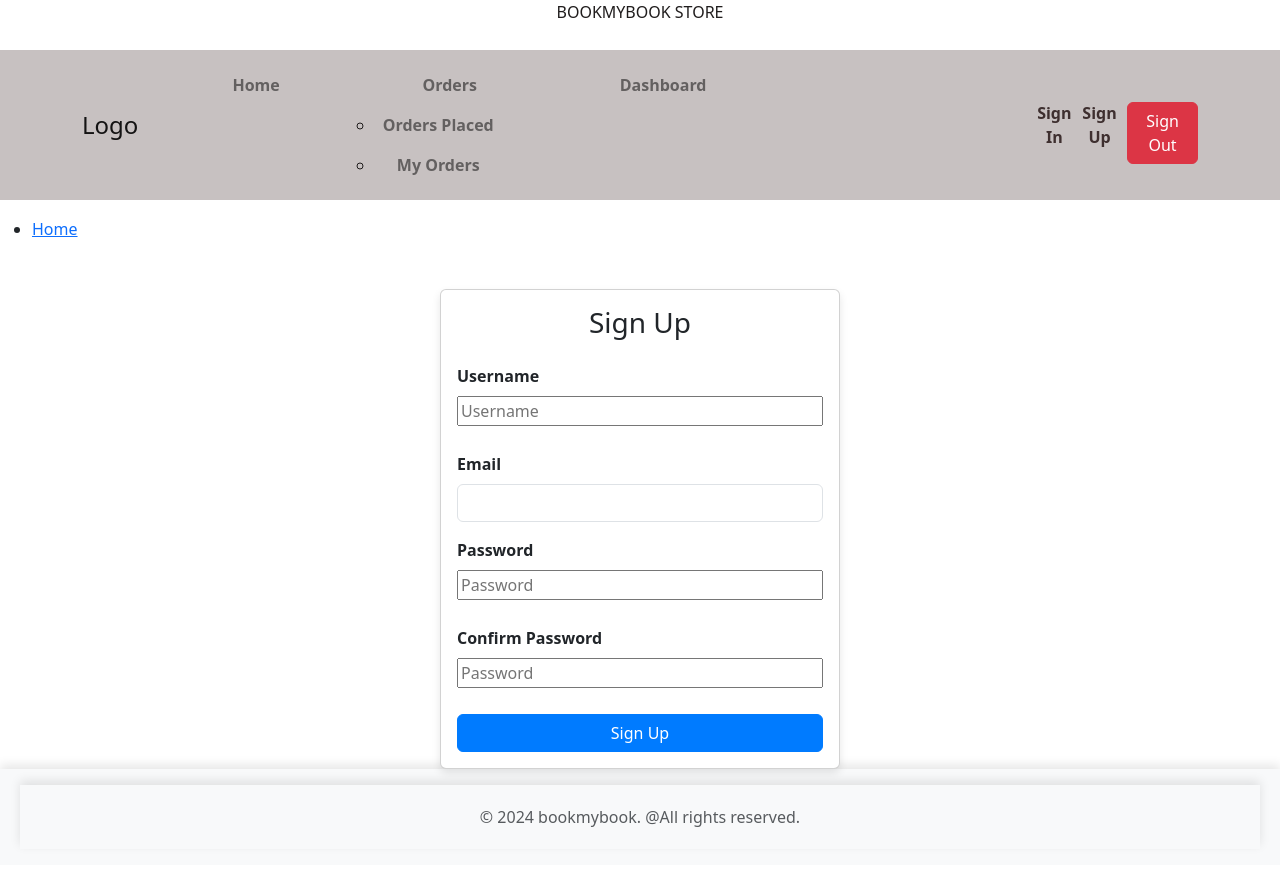
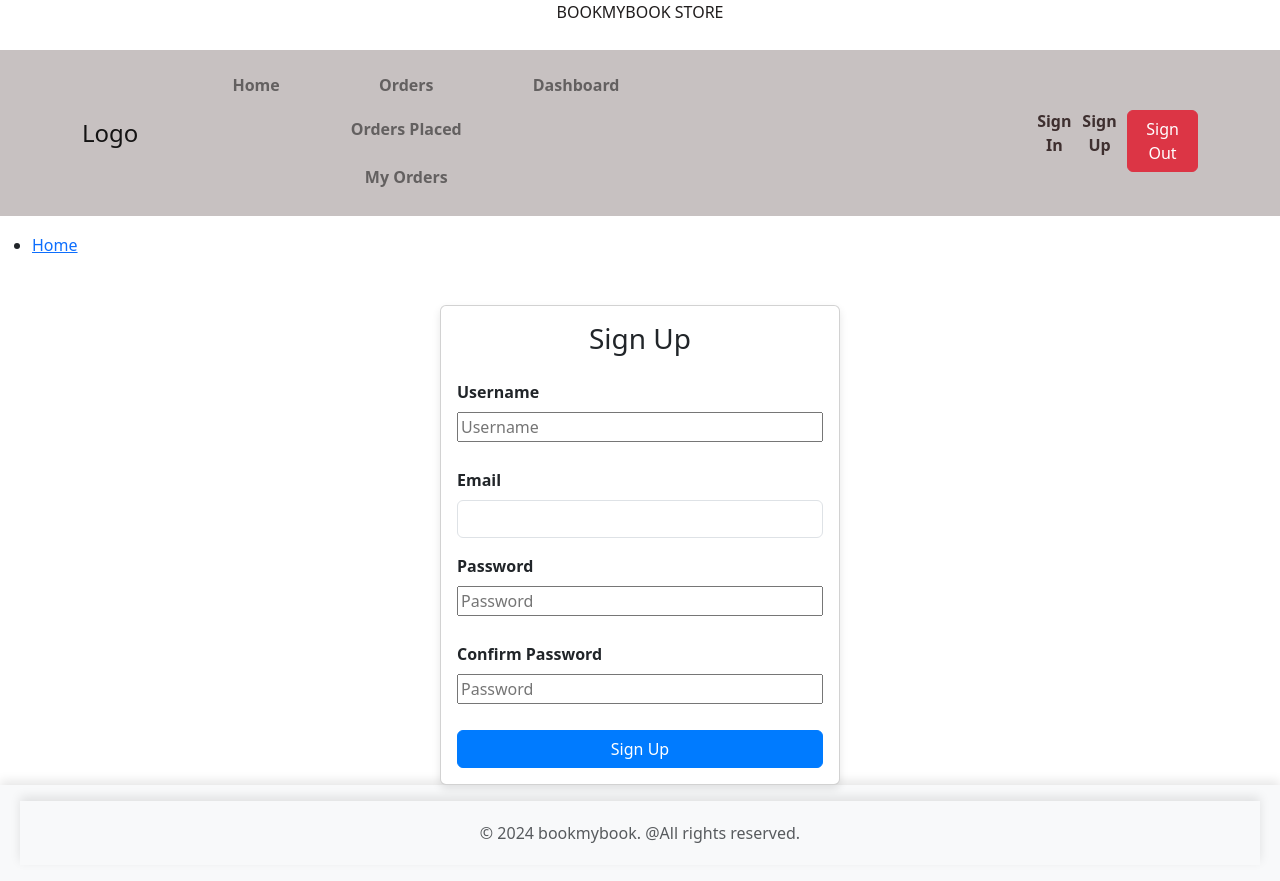
Before and after one commit to MSChella/order-management-frontend, a React (Create React App) app: page /signup in a window 1280 px wide. Built offline with nearby package versions, Linux system fonts and the light colour scheme; a small style sheet from the web is missing.

Commit message:
Cosmetic HTML CSS Changes

```diff
--- a/src/components/Header/Header.jsx
+++ b/src/components/Header/Header.jsx
@@ -47,22 +47,18 @@ const Header = () => {
                                         Home
                                     </Link>
                                 </li>
-                                <li className="nav-item">
+                                <li className="nav-item dropdown">
                                     <Link className="nav-link" to="/order-list">
                                         Orders
                                     </Link>
-                                    <ul>
-                                        <li className="nav-item">
+                                    <div className="dropdown-content">
                                         <Link className="nav-link" to="/placed-orders">
                                             Orders Placed
                                         </Link>
-                                        </li>
-                                        <li className="nav-item">
                                         <Link className="nav-link" to="/my-orders">
                                             My Orders
                                         </Link>
-                                        </li>
-                                    </ul>
+                                    </div>
                                 </li>
 
                                 <li className="nav-item">
--- a/src/components/Header/style.css
+++ b/src/components/Header/style.css
@@ -52,7 +52,35 @@
   .nav-item.dropdown:hover .dropdown-menu {
     display: block;
   }
+  .nav-item.dropdown {
+    position: relative;
+  }
+  dropdown-content {
+    display: none;
+    position: absolute;
+    background-color: #f9f9f9;
+    min-width: 160px;
+    box-shadow: 0 8px 16px rgba(0, 0, 0, 0.2);
+    z-index: 1;
+  }
 
+  /* Show the dropdown content on hover */
+  .nav-item:hover .dropdown-content {
+    display: block;
+  }
+
+  /* Style the dropdown links */
+  .dropdown-content a {
+    color: black;
+    padding: 12px 16px;
+    text-decoration: none;
+    display: block;
+  }
+
+  /* Change color on hover */
+  .dropdown-content a:hover {
+    background-color: #f1f1f1;
+  }
   .dropdown-menu {
     background-color: #2980b9;
     border: none;
--- a/src/utils/authUtils.js
+++ b/src/utils/authUtils.js
@@ -1,3 +1,3 @@
 
 export const getToken = () => localStorage.getItem('token');
-console.log('getToken', getToken);
+console.log('getToken', getToken());
```
Lines whose indentation alone changed are shown as unchanged.
